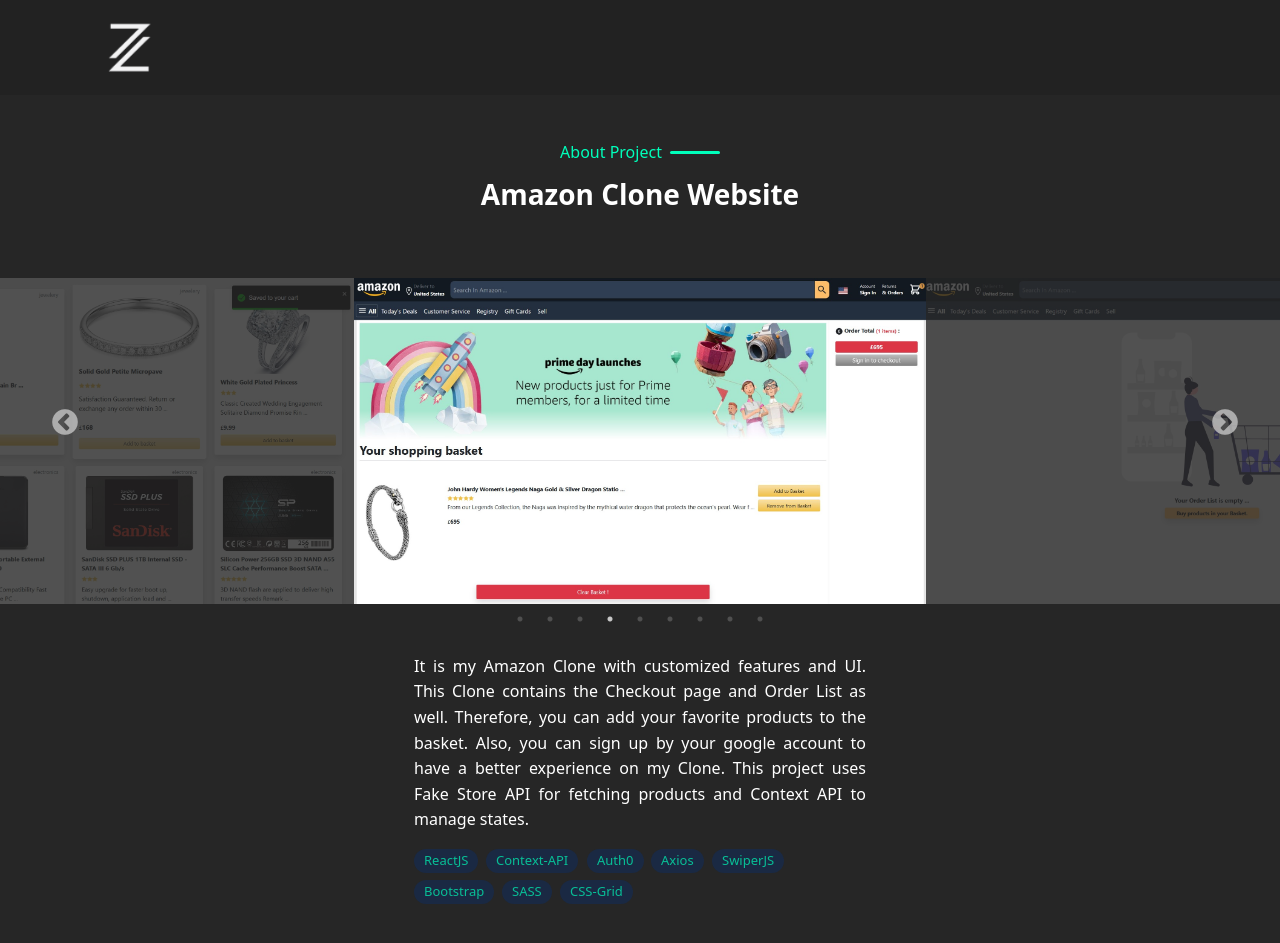
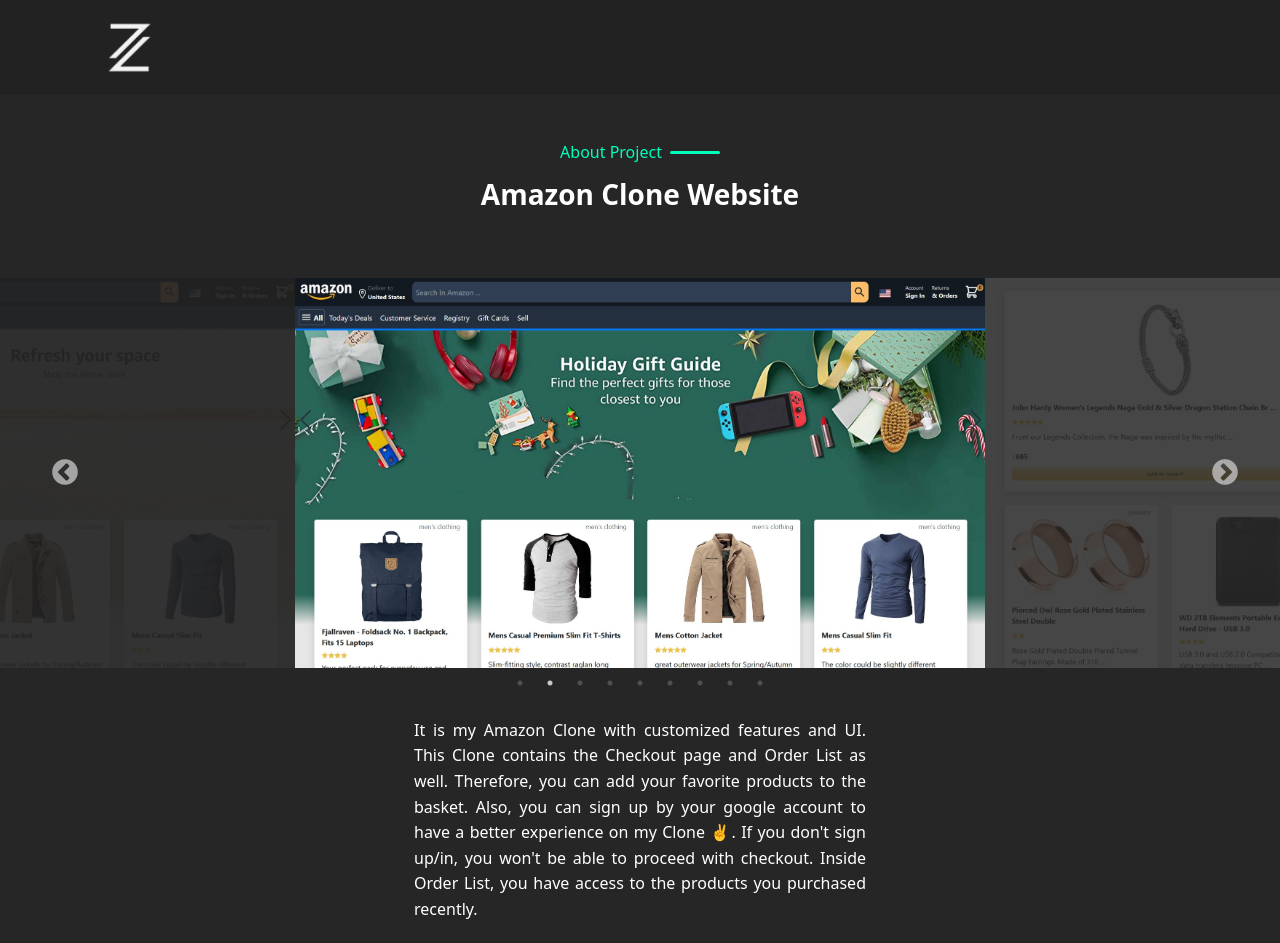
Before and after one commit to Mehdi-Zandian/Mehdi-Zandian, a React (Create React App) app: page /detail/1 in a window 1280 px wide. Shown: the top 943 px of the page. Built offline with nearby package versions, Linux system fonts and the light colour scheme.

Commit message:
update json data

```diff
--- a/public/data.json
+++ b/public/data.json
@@ -3,7 +3,10 @@
     {
       "id": "1",
       "name": "Amazon Clone",
-      "about": "It is my Amazon Clone with customized features and UI. This Clone contains the Checkout page and Order List as well. Therefore, you can add your favorite products to the basket. Also, you can sign up by your google account to have a better experience on my Clone. This project uses Fake Store API for fetching products and Context API to manage states.",
+      "about": [
+        "It is my Amazon Clone with customized features and UI. This Clone contains the Checkout page and Order List as well. Therefore, you can add your favorite products to the basket. Also, you can sign up by your google account to have a better experience on my Clone ✌. If you don't sign up/in, you won't be able to proceed with checkout. Inside Order List, you have access to the products you purchased recently.",
+        "This React Project uses Fake Store API for fetching products from different categories and Context API to manage states as fast as possible. I  used Auth0 for authentication by google which, helped a lot with performance. For styling, I used Bootstarp5, SASS, and CSS Grid Layout, also I used CSS BEM naming convention standard for faster styling⚡."
+      ],
       "banner": "dataAssets/projects/amazon/lg/S1.jpg",
       "tech": [
         "ReactJS",
@@ -13,7 +16,8 @@
         "SwiperJS",
         "Bootstrap",
         "SASS",
-        "CSS-Grid"
+        "CSS-Grid",
+        "BEM"
       ],
       "techPic": [
         "../dataAssets/techPics/react.png",
@@ -30,9 +34,9 @@
         "../dataAssets/projects/amazon/lg/S5.jpg"
       ],
       "screenshotSmall": [
-        "../dataAssets/projects/amazon/sm/S1.jpg",
         "../dataAssets/projects/amazon/sm/S2.jpg",
         "../dataAssets/projects/amazon/sm/S3.jpg",
+        "../dataAssets/projects/amazon/sm/S1.jpg",
         "../dataAssets/projects/amazon/sm/S4.jpg"
       ],
       "links": [
@@ -43,7 +47,11 @@
     {
       "id": "2",
       "name": "Netflix Clone",
-      "about": "It is my Amazon Clone with customized features and UI. This Clone contains the Checkout page and Order List as well. Therefore, you can add your favorite products to the basket. Also, you can sign up by your google account to have a better experience on my Clone. This project uses Fake Store API for fetching products and Context API to manage states.",
+      "about": [
+        "It is an exciting clone of the huge Netflix app. Firstly, you face the welcome page, and then you need to sign up by your Email Address if you wish. Otherwise, you can skip it and continue the journey. The landing page has a random background of movie posters which changes on every reload. Also, it provides you with some information about the movie such as IMDB Rate, Summery, Play Trailer, and so on.",
+        "My clone recommends movies in different genres like Comedy, Horror, Action, and even Netflix Originals 👀. Wait for a second. That is not all. you can watch trailers of movies by clicking on the poster and play button 🤩. Just make sure you have a stable/VPN connection.",
+        "I used Redux Core, a powerful state manager, and Firebase for authentication by Email Address. Movies of the clone, are provided by the great TMDB API. Fetching the Youtube Trailer, managing tons of genres and movies from API were some of the huge challenges that I experienced 👨‍💻."
+      ],
       "banner": "dataAssets/projects/netflix/lg/S3.jpg",
       "tech": [
         "ReactJS",
@@ -67,8 +75,8 @@
         "../dataAssets/projects/netflix/lg/S2.jpg",
         "../dataAssets/projects/netflix/lg/S3.jpg",
         "../dataAssets/projects/netflix/lg/S4.jpg",
-        "../dataAssets/projects/netflix/lg/S5.jpg",
-        "../dataAssets/projects/netflix/lg/S6.jpg"
+        "../dataAssets/projects/netflix/lg/S6.jpg",
+        "../dataAssets/projects/netflix/lg/S5.jpg"
       ],
       "screenshotSmall": [
         "../dataAssets/projects/netflix/sm/S1.jpg",
@@ -83,7 +91,11 @@
     {
       "id": "3",
       "name": "Mobile-Tech Shop",
-      "about": "It is my Amazon Clone with customized features and UI. This Clone contains the Checkout page and Order List as well. Therefore, you can add your favorite products to the basket. Also, you can sign up by your google account to have a better experience on my Clone. This project uses Fake Store API for fetching products and Context API to manage states.",
+      "about": [
+        "Mobile Tech project is a mobile phone shop website that owns many features similar to official websites of mobile brands. This website provides features like New Release, Top Selling, List of all brands and available phones, and Comparing phones specs 😍. Inside the Homepage, you can see top-selling phones, the latest releases with a cool slider, user's comments, and a smooth slider of brands.",
+        "Other brands page, has the list of all brands and available phones which you can change the order of the list by filters on the top (price low, price high, name of the brand, etc). Also, you can click on the sample button to see a sample detail of one phone. Compare page is my favorite one, where you can compare two different phones specs 🔥. There are loads of other features that you must see yourself.",
+        "Mobile Tech is built with Javascript Vanilla 🤯. It was genuinely challenging for me as my first project. Prior to Mobile Tech, I'd had no experience in handling a big project individually but you see I could make it through 😁. I used pure CSS and SASS to style this beautiful website. I made a Local JSON myself to access the data of phones."
+      ],
       "banner": "dataAssets/projects/mobile-tech/lg/S4.jpg",
       "tech": ["Javascript", "SASS", "HTML", "CSS", "Local-JSON"],
       "techPic": [
--- a/src/components/Portfolio/MyProjects/MyProjects.js
+++ b/src/components/Portfolio/MyProjects/MyProjects.js
@@ -70,7 +70,7 @@
                       {proj?.name}
                     </h4>
                     <p style={{ fontSize: "15px" }}>
-                      {truncate(proj?.about, 130)}
+                      {truncate(proj?.about[0], 130)}
                     </p>
                     <div className="tags d-flex justify-content-start align-items-center flex-wrap gap-1">
                       {proj?.tech.slice(0, 5).map((t, i) => (
--- a/src/components/ProjectDetail/ProjectDetail.js
+++ b/src/components/ProjectDetail/ProjectDetail.js
@@ -64,7 +64,9 @@
             >
               <Fade>
                 <div className="detail__about">
-                  <p>{data?.about}</p>
+                  {data?.about.map((para, i) => {
+                    return <p key={i}>{para}</p>;
+                  })}
                 </div>
               </Fade>
 
--- a/src/components/ProjectDetail/ProjectDetail.scss
+++ b/src/components/ProjectDetail/ProjectDetail.scss
@@ -5,7 +5,7 @@
     margin-bottom: 50px;
 
     .slick-slider {
-      height: 21em !important;
+      height: 25em !important;
     }
 
     .slick-dots {
@@ -23,7 +23,7 @@
     }
 
     .slick-next {
-      top: 150px;
+      top: 200px;
       right: 50px;
       z-index: 10;
     }
@@ -35,7 +35,7 @@
     }
 
     .slick-prev {
-      top: 150px;
+      top: 200px;
       left: 50px;
       z-index: 10;
     }
@@ -48,7 +48,7 @@
     .slick-slide {
       padding-top: 10px;
       transition: all 0.5s;
-      opacity: 0.2;
+      opacity: 0.15;
 
       div {
         outline: none !important;
@@ -61,32 +61,13 @@
       }
 
       .slide-lg {
-        width: 572px !important;
-        max-width: 572px !important;
+        width: 690px !important;
+        max-width: 690px !important;
       }
 
       .slide-sm {
-        width: 180px !important;
-        max-width: 180px !important;
-      }
-
-      .image__loader {
-        width: 572px !important;
-        height: 20em !important;
-        background: linear-gradient(0.25turn, transparent, #fff, transparent),
-          linear-gradient(#ddd, #ddd), linear-gradient(#ddd, #ddd),
-          linear-gradient(#ddd, #ddd);
-        background-color: #fff;
-        background-repeat: no-repeat;
-        background-size: 215px 220px, 215px 130px, 100px 15px, 150px 15px;
-        background-position: -215px 0, 0 0, 15px 150px, 15px 180px;
-        animation: loading 1.5s infinite;
-      }
-
-      @keyframes loading {
-        to {
-          background-position: 215px 0, 0 0, 15px 150px, 15px 180px;
-        }
+        width: 225px !important;
+        max-width: 225px !important;
       }
     }
     .slick-active.slick-center {
@@ -302,32 +283,11 @@
         .slick-slide {
           .slide-lg {
             width: 375px !important;
+            max-width: 375px !important;
           }
 
           .slide-sm {
             width: 130px !important;
-          }
-        }
-      }
-    }
-  }
-}
-@media (max-width: 450px) {
-  .detail {
-    .detail__slider {
-      .slick-slider {
-        height: 15em !important;
-
-        .slick-slide {
-          div {
-            max-width: 375px !important;
-          }
-
-          .slide-lg {
-            max-width: 375px !important;
-          }
-
-          .slide-sm {
             max-width: 130px !important;
           }
         }
--- a/src/components/ProjectDetail/ProjectSlider.js
+++ b/src/components/ProjectDetail/ProjectSlider.js
@@ -10,35 +10,9 @@
     centerMode: true,
     variableWidth: true,
     speed: 500,
-    slidesToShow: 3,
-    slidesToScroll: 3,
-    initialSlide: 3,
-    responsive: [
-      {
-        breakpoint: 1024,
-        settings: {
-          slidesToShow: 3,
-          slidesToScroll: 3,
-          infinite: true,
-          dots: true,
-        },
-      },
-      {
-        breakpoint: 600,
-        settings: {
-          slidesToShow: 2,
-          slidesToScroll: 2,
-          initialSlide: 2,
-        },
-      },
-      {
-        breakpoint: 480,
-        settings: {
-          slidesToShow: 1,
-          slidesToScroll: 1,
-        },
-      },
-    ],
+    slidesToShow: 1,
+    slidesToScroll: 1,
+    initialSlide: 1,
   };
 
   return (
```
